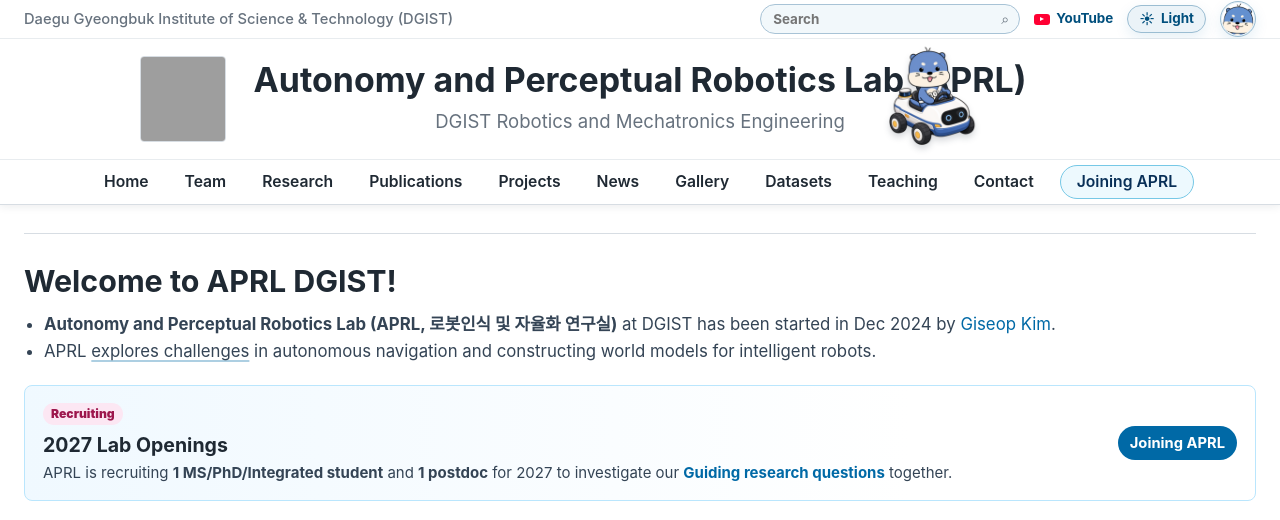
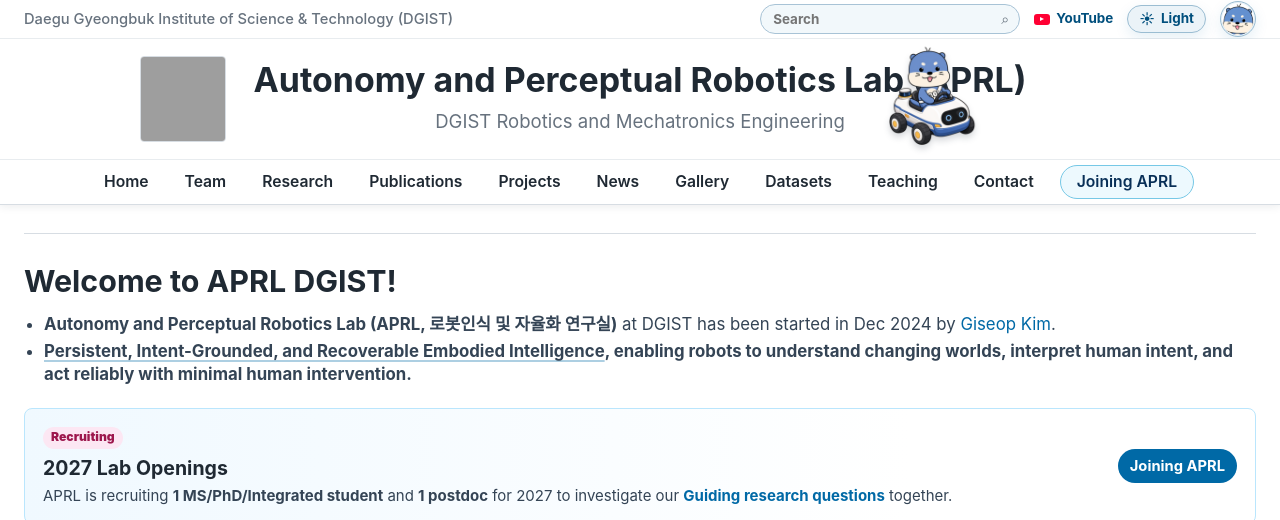
Before and after one commit to team-aprl/team-aprl.github.io, a Jekyll site: the page built from index.html, in a window 1280 px wide and 900 px high, cut to the strip 0-520 px from the top of the window. Built offline with Jekyll 4.4.1, drawn with Linux system fonts in a browser that asks for light colours; grey boxes are pictures that could not be loaded.

Commit message:
Update APRL vision statement

```diff
--- a/index.html
+++ b/index.html
@@ -12,7 +12,7 @@ lang: "en"
           <p class="home-kicker">Welcome to APRL DGIST!</p>
           <ul class="home-hero-points">
             <li><strong>Autonomy and Perceptual Robotics Lab (APRL, &#47196;&#48391;&#51064;&#49885; &#48143; &#51088;&#50984;&#54868; &#50672;&#44396;&#49892;)</strong> at DGIST has been started in Dec 2024 by <a href="team.html">Giseop Kim</a>.</li>
-            <li>APRL <a class="home-guiding-question-link" href="research.html#guiding-research-question">explores challenges</a> in autonomous navigation and constructing world models for intelligent robots.</li>
+            <li><a class="home-guiding-question-link" href="research.html#guiding-research-question"><strong>Persistent, Intent-Grounded, and Recoverable Embodied Intelligence</strong></a><strong>, enabling robots to understand changing worlds, interpret human intent, and act reliably with minimal human intervention.</strong></li>
           </ul>
         </div>
       </section>
```
